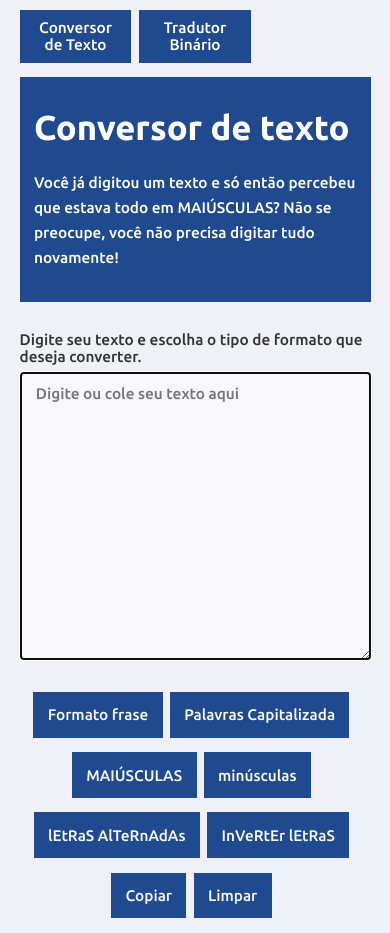
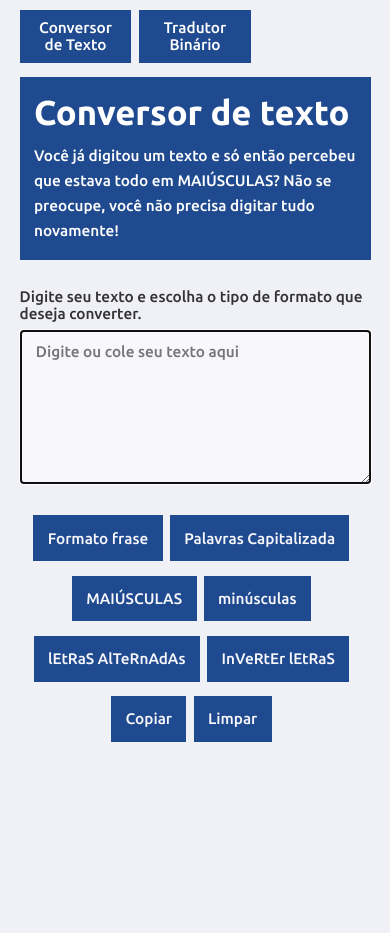
Before and after one commit to Robson16/converttext-app, a React (Create React App) app: page / in a window 390 px wide. After the commit the page ends 844 px from the top, so only its background shows below. Built offline with nearby package versions, Linux system fonts and the light colour scheme.

Commit message:
Some Component's Adjust
Adjusting the size of the spaces for better viewing on small screens, such as notebook computers

```diff
--- a/src/components/PageHeader/styles.css
+++ b/src/components/PageHeader/styles.css
@@ -27,7 +27,7 @@
 
 .page-header .header-content {
   position: relative;
-  margin: 3.2rem 0;
+  margin: 1.6rem 0;
   padding-left: 1.5rem;
   padding-right: 1.5rem;
 }
@@ -43,5 +43,5 @@
   font-size: 1.6rem;
   line-height: 2.6rem;
   color: var(--color-text-in-primary);
-  margin-top: 2.4rem;
+  margin-top: 1.2rem;
 }
--- a/src/components/Textarea/styles.css
+++ b/src/components/Textarea/styles.css
@@ -14,7 +14,7 @@
 .textarea-block textarea {
   width: 100%;
   height: 16rem;
-  min-height: 30rem;
+  min-height: 15rem;
   margin-top: 0.8rem;
   border-radius: 0;
   background: var(--color-input-background);
```
